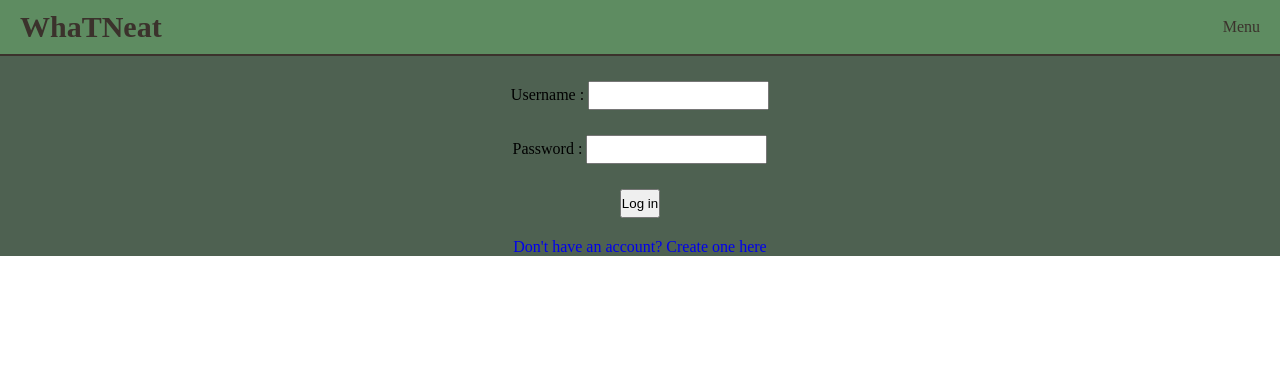
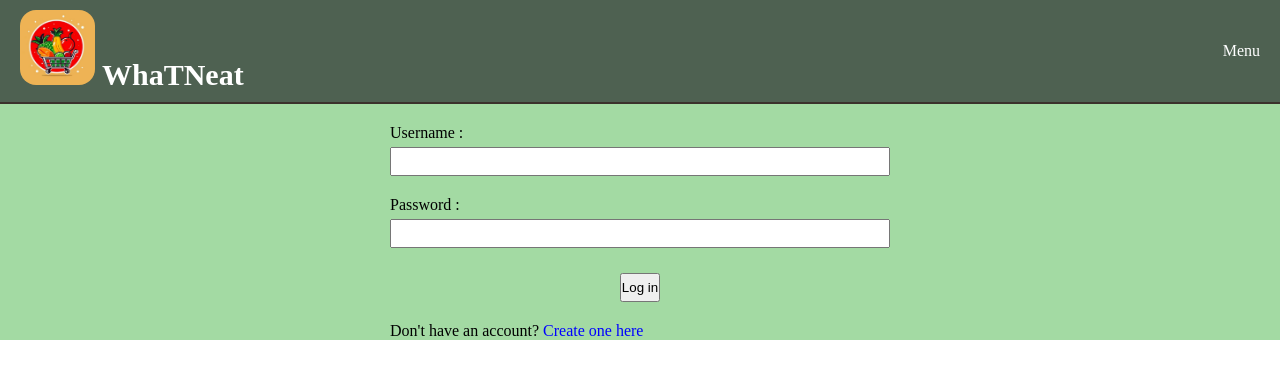
Before and after one commit to Drucka1/PP2I, a Flask app: page /login in a window 1280 px wide. Shown: the top 379 px of the page. Run offline with Flask 3, Linux system fonts and the light colour scheme.

Commit message:
merge v4 sansstyle dans les balise

```diff
--- a/web/app.py
+++ b/web/app.py
@@ -132,7 +132,6 @@ def creation_menu(recettes,budget__max,nb_repas):
     return rec([],0,recette_melange)
 
 #_______________________________________________ROUTES_________________________________________________________
-
 @app.route('/')
 def hello_world():
     return index()
@@ -270,7 +269,7 @@ def login():
 
             return redirect('/index')
         else :
-            return render_template('login.html',error='Mdp ou username incorrect')
+            return render_template('login.html',error='Incorrect password or username')
     else:
         if 'user' in session:
             return redirect("/index")
@@ -295,23 +294,23 @@ def register():
         c = get_db().cursor()
         c.execute("select email,username from utilisateurs where email = '"+em+"' and username = '"+un+"'")
         if len(c.fetchall()) != 0 :
-            error = "Vous avez deja un compte"
+            error = "You already have an account"
 
         c = get_db().cursor()
         c.execute("select username from utilisateurs where username = '"+un+"'")
         if len(c.fetchall()) != 0 and un != '':
-            error = "Username deja pris"
+            error = "Username already taken"
 
         c = get_db().cursor()
         c.execute("select email from utilisateurs where email = '"+em+"'")
         if len(c.fetchall()) != 0 and em != '':
-            error = "Probleme d'email"
+            error = "The email is already linked to an account "
 
         if pw != pwrt:
-            error = "Mot de passe different"
+            error = "Different passwords"
 
-        if pw == '':
-            error = "Veuillez saisir un mdp"
+        if pw == '' or pwrt == '':
+            error = "Please enter a password"
 
         if error != None:
             return render_template('register.html',error=error)
@@ -387,7 +386,7 @@ def profil():
             return redirect(url_for("profil",_anchor="menu",recettes=get_toutes_recettes(c)))
 
         else :
-            error = "Veuillez renseigner un budget das votre profil"
+            error = "Please enter a budget in your profile"
 
     c = get_db().cursor()
     c.execute("SELECT * FROM recipes JOIN favori ON recipes.id = favori.id_recette WHERE id_user ="+str(session['id']))
--- a/web/static/styles.css
+++ b/web/static/styles.css
@@ -7,8 +7,8 @@
    /* Colors */
   --color1: #94E8B4;
   --color2: #72BDA3;
-  --color3: #5E8C61;
-  --color4: #4E6151;
+  --color3: #4E6151;
+  --color4: rgb(163, 218, 163);
   --color5: #3B322C;
 }
 
@@ -19,6 +19,15 @@
 
 a {
   text-decoration: none;
+  color:black;
+}
+
+.link {
+  color:white;
+}
+
+.link2 {
+  color:blue;
 }
 
 .title {
--- a/web/templates/base.html
+++ b/web/templates/base.html
@@ -11,9 +11,9 @@
       <div class="container">
         <div>
           <h2>
-          <a href="{{ url_for('index') }}">
-          WhaTNeat
-          </a>
+          <img src="/static/logo.jpg" href="{{ url_for('index') }}" style="height:75px; width:75px" >
+          <a href="{{ url_for('index') }}"><f style="color:white">WhaTNeat</f></a>
+
           </h2>
         </div>
         <div class="log">
--- a/web/templates/choice.html
+++ b/web/templates/choice.html
@@ -3,8 +3,8 @@
 {% block title %}Your Choice{% endblock %}
 
 {% block head %}
-    <a href="/profil" class="button">Profil</a><br><br>
-    <a href="/index" class="button">Menu</a>
+    <a href="/profil" class="link">Profil</a><br><br>
+    <a href="/index" class="link">Menu</a>
 {% endblock %}
 
 
--- a/web/templates/index.html
+++ b/web/templates/index.html
@@ -21,7 +21,7 @@
         {% endif%}
     </strong></p>
 
-    <center>RECIPE OF THE MOMENT</center>
+    RECIPE OF THE MOMENT
     <form action="/index" method="post">
         {% if search %}
             <input type="text" name="nom_recette" value="{{search}}"/> <input type="submit" value="Search" />
@@ -32,7 +32,7 @@
     </form>
     {% if recettes%}
         {% for elt in recettes%}
-            <div style="padding:10px 20px 20px;display: inline-table;"  id="{{elt['id']}}">
+            <div id="{{elt['id']}}">
                 <br><br>
                 <form action="/index" method="post">
                     {% if search %}
--- a/web/templates/login.html
+++ b/web/templates/login.html
@@ -3,19 +3,20 @@
 {% block title %}Log In{% endblock %}
 
 {% block head %}
-    <a href="/index" class="button">Menu</a>
+    <a href="/index" class="link">Menu</a>
 {% endblock %}
 
 
 {% block content %}
-    <center>{% if error%}
+    {% if error%}
         <p><strong>{{error}}</strong></p>
-    {% endif%}</center>
+    {% endif%}
 
     <form action="/login" method="post">
-        <center><label>Username</label> : <input type="text" name="username" /></center>
-        <center><label>Password</label> : <input type="password" name="password" /></center>
-        <center><input type="submit" value="Log in" /></center>
+        <div class="input"><label>Username : </label><input type="text" name="username" /></div>
+        <div class="input"><label>Password : </label><input type="password" name="password" /></div>
+        <input type="submit" value="Log in" />
+
     </form>
-    <center><a href="/register" class="link">Don't have an account? Create one here</a></center>
+    Don't have an account? <a href="/register" class="link2">Create one here</a>
 {% endblock %}
```
Also changed, not shown: web/templates/planify.html (added, +48 -0 lines), web/templates/profil.html (+7 -38 lines), web/templates/recipe.html (+3 -4 lines), web/templates/register.html (+4 -5 lines), web/database.db, web/static/logo.jpg (added).
